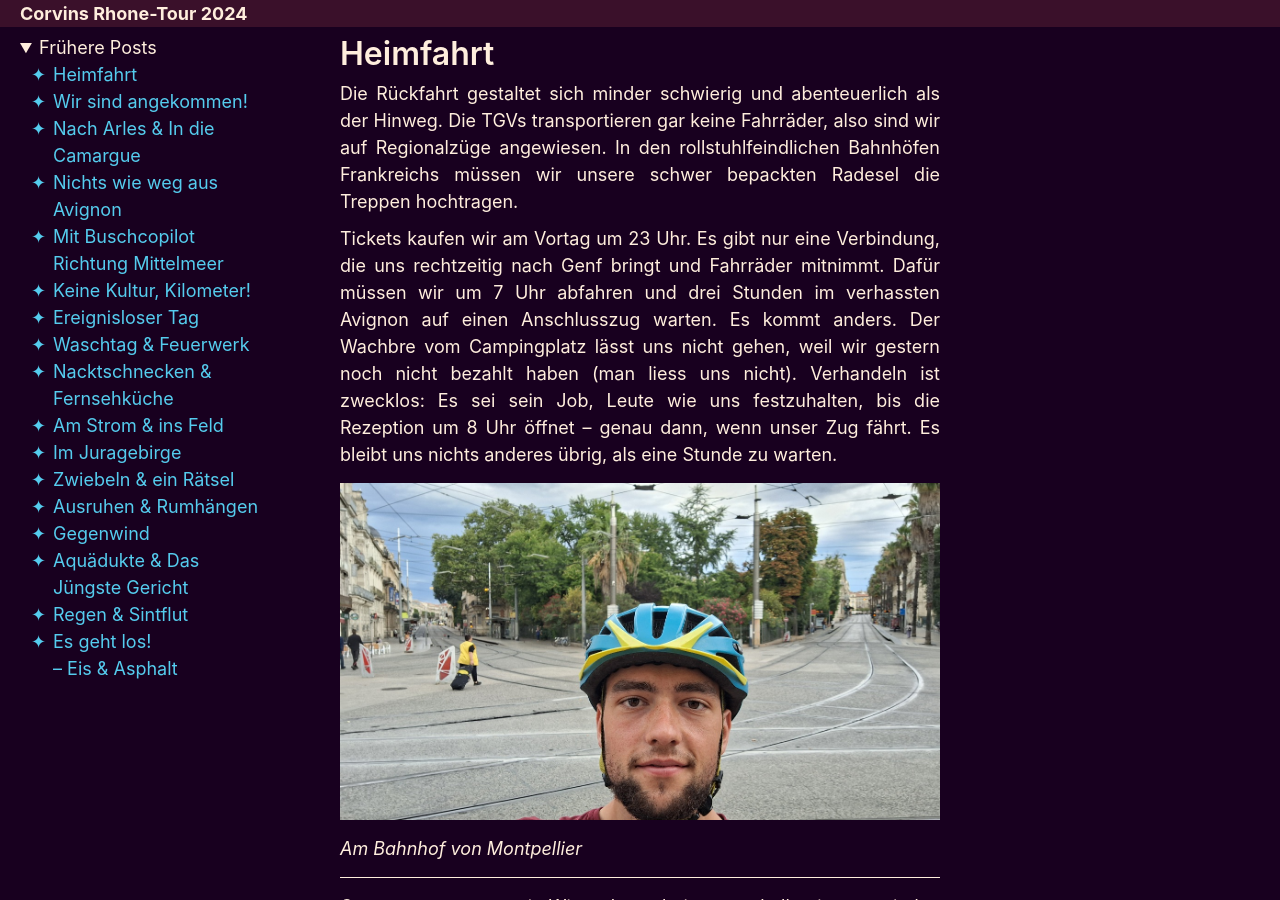
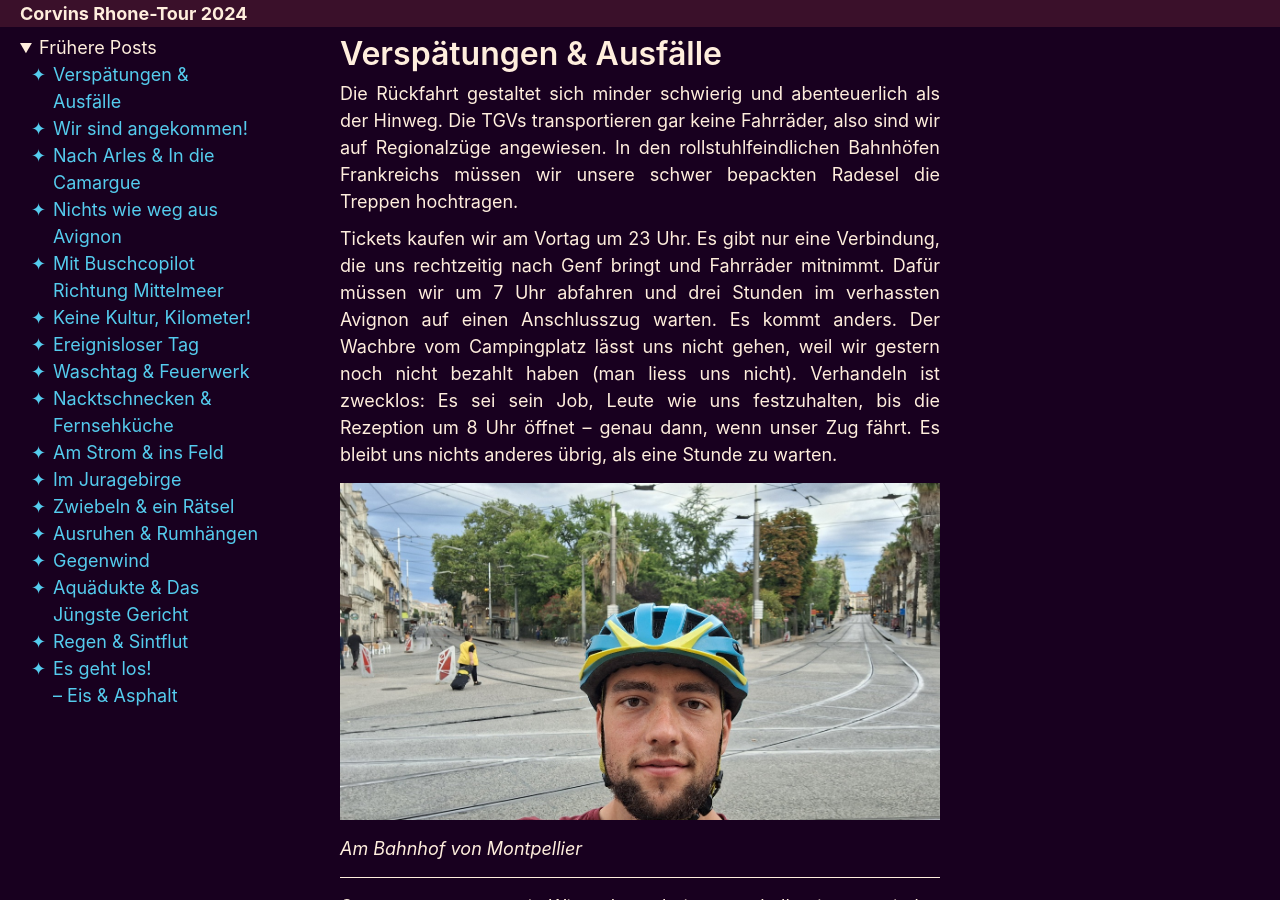
Before and after one commit to corvinjs/rhone2024, a Jekyll site: the page built from _posts/2024-07-21-Erlebnisse.md, in a window 1280 px wide and 900 px high. Built offline with Jekyll 4.4.1, drawn with Linux system fonts in a browser that asks for light colours.

Commit message:
New titel for Heimfahrt

```diff
--- a/_posts/2024-07-21-Erlebnisse.md
+++ b/_posts/2024-07-21-Erlebnisse.md
@@ -1,5 +1,5 @@
 ---
-title: Heimfahrt
+title: Verspätungen & Ausfälle
 layout: post
 permalink: /:short_month-:day:output_ext
 ---
```
